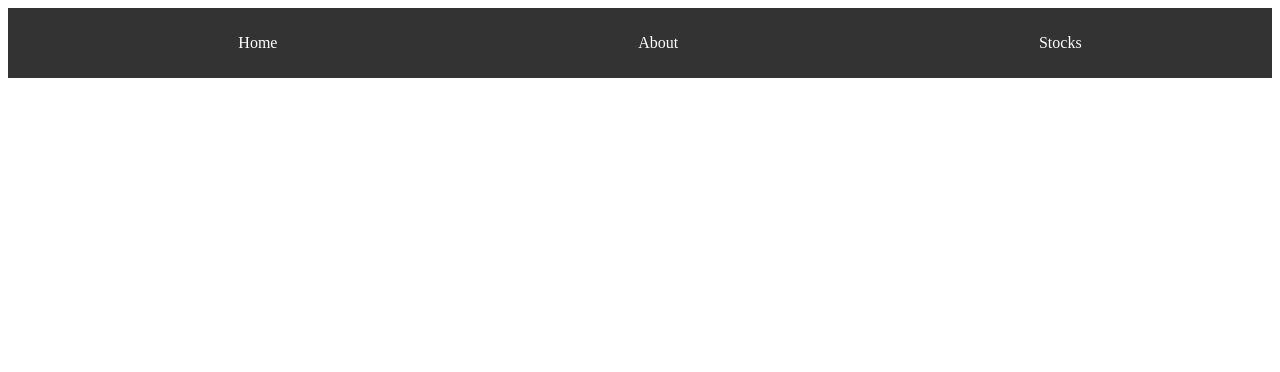
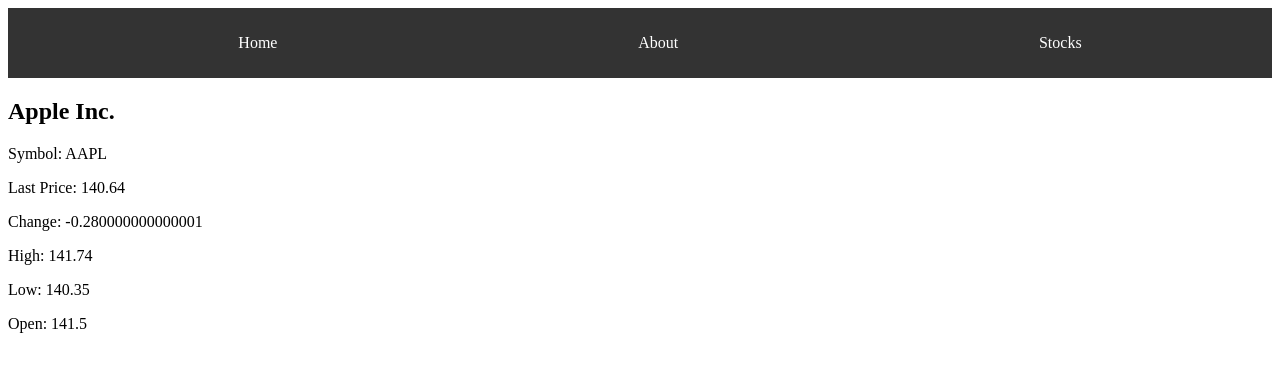
Before and after one commit to NadaSmith/react-router-stock-app, a React (Create React App) app: page /stocks/AAPL in a window 1280 px wide. Before the commit this address had no page. Shown: the top 372 px of the page. Built offline with nearby package versions, Linux system fonts and the light colour scheme.

Commit message:
Updated Dashboard component and fixed typo

```diff
--- a/src/App.js
+++ b/src/App.js
@@ -5,7 +5,6 @@
 import Home from './pages/Home';
 import Stock from "./pages/Stock";
 import About from "./pages/About";
-import Data from "./components/Dashboard";
 import Dashboard from './components/Dashboard';
 
 
@@ -17,7 +16,7 @@
         <Route path="/" element={<Home />} />
         <Route path="/about" element={<About />} />
         <Route path="/stocks" element={<Dashboard />} />
-        <Route path="/stocks: symbol" element={<Stock />} />
+        <Route path="/stocks/:symbol" element={<Stock />} />
       </Routes>
     </Router>
   );
--- a/src/components/dashboard.js
+++ b/src/components/dashboard.js
@@ -3,13 +3,14 @@
 import stocks from "./Data";
 
 export default function Dasbhoard () {
+
     return (
         <div>
             <h2>All Stocks</h2>
             <ul>
                 {stocks.map((stock) => (
                    <li key={stock.symbol}>
-                        <Link to={`/stock/${stock.symbol}`}>
+                        <Link to={`/stocks/${stock.symbol}`}>
                             <h2>{stock.name}</h2>
                         </Link>
                    </li>
--- a/src/pages/Stock.js
+++ b/src/pages/Stock.js
@@ -1,24 +1,22 @@
 import React from "react";
+//access the symbol parameter form the URL and finds the matching stock data from the imported "data" array
+import { useParams } from "react-router-dom";
 import stocks from "../components/Data";
-//access the symbol parameter form the URL and finds the matching stock data from the imported "data" array
-import { Link, useParams } from "react-router-dom";
 
 //functional component that displays details of specific stock based on its symbol
 export default function Stock () {
 
     //the useParam hook extracts the symbol paramater from URL; this parameter will be part of the URL defined in the Route for the Stock component in App.js
     const { symbol } = useParams();
+    console.log("Symbol from URL:", symbol);
 
-    const stock = stock.find((s) =>
-        s.symbol === symbol
-    );
+    //check to see if stock is defined and not empty
+    const stock = stocks.find((s) => s.symbol === symbol);
+    console.log("Stock data:", stock);
 
     if (!stock) {
-        return  <div>
-            Stock not found
-        </div>;
+        return  <div>Stock not found</div>;
     }
-
 
     /* props.stock object
     const stock = (props) => {
@@ -30,6 +28,9 @@
         const low = props.stock;
         const open = props.stock;
     }*/
+
+    console.log("Symbol from URL:", symbol);
+    console.log("Stocks array:", stocks);
 
     return (
         <div>
```
